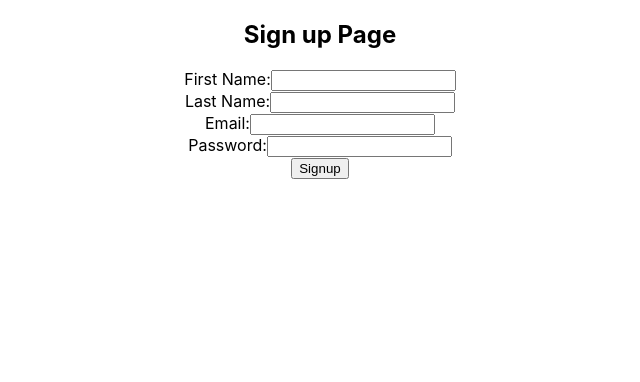
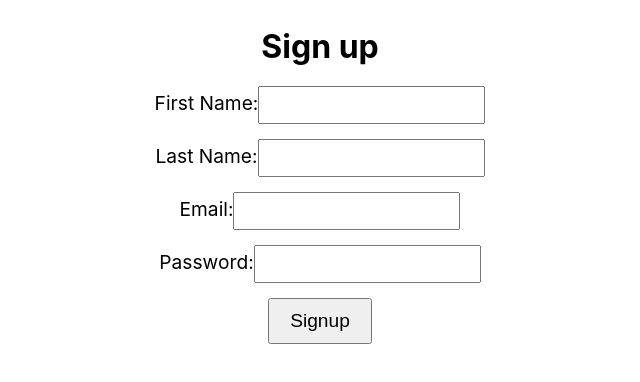
Before and after one commit to amdl25/foodwaste-app, a React (Create React App) app in the folder aplicatiefoodwaste/frontend/: page /signup in a window 1280 px wide. Shown: the top 382 px of the page, without its empty margins (320-960 px from the left). Built offline with nearby package versions, Linux system fonts and the light colour scheme.

Commit message:
Signup to login flow with form validations

```diff
--- a/aplicatiefoodwaste/frontend/src/pages/LoginForm.js
+++ b/aplicatiefoodwaste/frontend/src/pages/LoginForm.js
@@ -4,31 +4,66 @@ import axios from 'axios';
 const Login = () => {
   const [email, setEmail] = useState('');
   const [password, setPassword] = useState('');
+  const [errorMessage, setErrorMessage] = useState('');
+  const [successMessage, setSuccessMessage] = useState('');
 
   const handleLogin = async () => {
     try {
-      const response = await axios.post('/login', {
+      const response = await axios.post('http://localhost:8000/api/login', {
           UserEmail: email,
           UserPassword: password,
       });
 
-      console.log(response.data);
+      if (response.status === 200) {
+        console.log('Logged in successfully:', response.data);
+        setSuccessMessage('Logged in successfully!');
+        setErrorMessage('');
+    }
 } catch (error) {
     console.error('Login error:', error);
+
+    if (error.response) {
+        console.log('Response data:', error.response.data);
+        console.log('Response status:', error.response.status);
+    }
+
+    if (error.response && error.response.status === 401) {
+        setErrorMessage('Invalid credentials. Please check your email and password.');
+        setSuccessMessage('');
+    } else {
+        setErrorMessage('An error occurred. Please try again.');
+        setSuccessMessage('');
+    }
   }
 };
 
+
 return (
+  <div className="container login">
+    <h2>Login</h2>
     <div>
       <label>Email:</label>
       <input type="text" value={email} onChange={(e) => setEmail(e.target.value)} />
+    </div>
 
+    <div>
       <label>Password:</label>
       <input type="password" value={password} onChange={(e) => setPassword(e.target.value)} />
+    </div>
 
     <button onClick={handleLogin}>Login</button>
+
+    <div>
+      {successMessage && (
+        <p style={{ color: 'green', marginTop: '10px' }}>{successMessage}</p>
+      )}
+      {errorMessage && (
+        <p style={{ color: 'red', marginTop: '10px' }}>{errorMessage}</p>
+      )}
+    </div>
   </div>
 );
 };
 
+
 export default Login;
--- a/aplicatiefoodwaste/frontend/src/pages/SignupForm.js
+++ b/aplicatiefoodwaste/frontend/src/pages/SignupForm.js
@@ -1,5 +1,6 @@
 import React, { useState } from 'react';
 import axios from 'axios';
+import { useNavigate } from 'react-router-dom';
 
 const Signup = () => {
   const [firstName, setFirstName] = useState('');
@@ -7,7 +8,9 @@ const Signup = () => {
   const [email, setEmail] = useState('');
   const [password, setPassword] = useState('');
   const [errorMessage, setErrorMessage] = useState('');
+  const [successMessage, setSuccessMessage] = useState('');
 
+  const navigate = useNavigate();
   const handleSignup = async () => {
     try {
         const response = await axios.post('http://localhost:8000/api/signup', {
@@ -17,19 +20,38 @@ const Signup = () => {
             UserPassword: password,
         });
 
-        console.log(response.data);
+        console.log(response);
+
+        if (response.status === 200 && response.data.message === 'User already exists') {
+            setErrorMessage('User already exists. Please choose a different email.');
+        } else if (response.status === 201) {
+            console.log('Sign up successful:', response.data);
+            setSuccessMessage('Sign up successful!');
+            setErrorMessage('');
+
+            setTimeout(() => {
+              navigate('/login');
+            }, 2000);
+        }
     } catch (error) {
-        if (error.response && error.response.data && error.response.data.message === 'User already exists') {
-          setErrorMessage('User already exists. Please choose a different email.');
+        console.error('Signup error:', error);
+
+        if (error.response && error.response.data) {
+            console.log('Response data:', error.response.data);
+            setErrorMessage(error.response.data.message || 'An error occurred. Please try again.');
+            setSuccessMessage('');
         } else {
             setErrorMessage('An error occurred. Please try again.');
+            setSuccessMessage('');
         }
     }
 };
 
+
+
   return (
     <div className="container mt-5">
-      <h2>Sign up Page</h2>
+      <h2>Sign up</h2>
       <div>
         <label>First Name:</label>
         <input type="text" value={firstName} onChange={(e) => setFirstName(e.target.value)} />
@@ -58,9 +80,17 @@ const Signup = () => {
             {errorMessage}
           </h3>
         )}
+
+        {successMessage && (
+          <h3 className="success" style={{ color: 'green', marginTop: '10px' }}>
+            {successMessage}
+          </h3>
+        )}
       </div>
     </div>
+
   );
+
 };
 
 export default Signup;
--- a/aplicatiefoodwaste/frontend/src/pages/styles.css
+++ b/aplicatiefoodwaste/frontend/src/pages/styles.css
@@ -2,3 +2,32 @@
     font-size: 1.5rem;
     padding: 10px 20px;
   }
+
+  .container {
+    display: flex;
+    flex-direction: column;
+    align-items: center;
+    justify-content: center;
+    text-align: center;
+  }
+
+  h2 {
+    font-size: 2em;
+    margin-bottom: 20px;
+  }
+
+  label {
+    font-size: 1.2em;
+    margin-bottom: 5px;
+  }
+
+  input {
+    font-size: 1em;
+    padding: 8px;
+    margin-bottom: 15px;
+  }
+
+  button {
+    font-size: 1.2em;
+    padding: 10px 20px;
+  }
```
Lines whose indentation alone changed are shown as unchanged.
